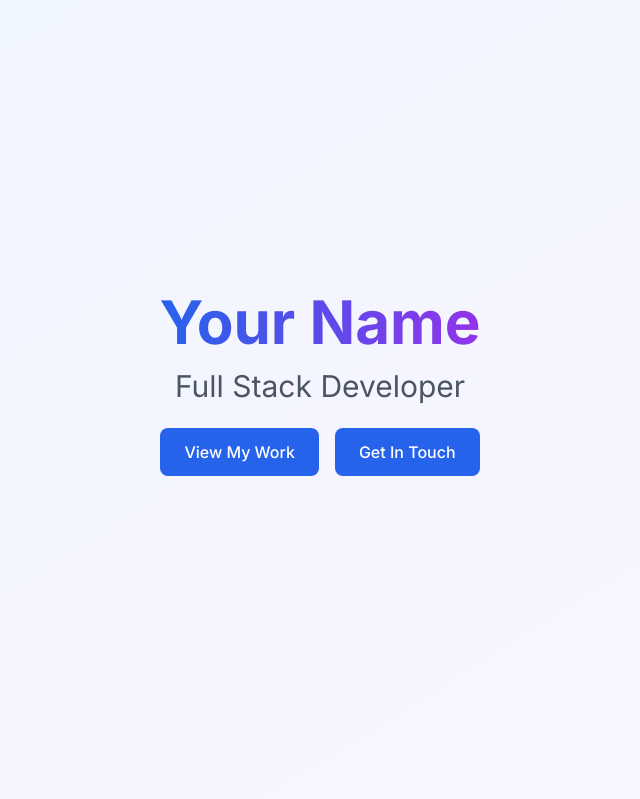
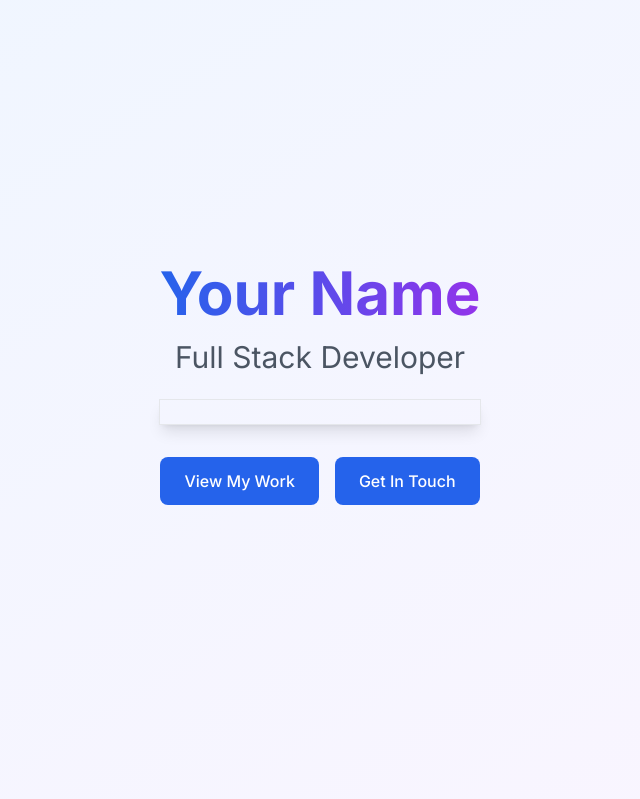
Before and after one commit to pawan980/portfolio, a Django app: page /about/ in a window 1280 px wide. Shown: the top 799 px of the page, without its empty margins (320-960 px from the left). Run offline with Django 4.2, Linux system fonts and the light colour scheme; data comes from the database, SQL or seed files in the repository; data that the repository does not hold is empty; some libraries are stand-ins or nearby versions.

Commit message:
redesign: improve bio section with card layout

```diff
--- a/templates/pages/about.html
+++ b/templates/pages/about.html
@@ -20,10 +20,15 @@
         </p>
 
 
-        <!-- Engaging Bio with Better Formatting -->
-        <div class="max-w-3xl mx-auto">
-            <div class="text-lg text-gray-600 dark:text-gray-400 leading-relaxed space-y-4 text-center">
-                {{ site.bio|linebreaks }}
+        <!-- Bio Section with Card Design -->
+        <div class="max-w-4xl mx-auto mb-8">
+            <div
+                class="bg-white/50 dark:bg-gray-800/50 backdrop-blur-sm rounded-2xl shadow-lg p-8 md:p-10 border border-gray-200/50 dark:border-gray-700/50">
+                <div class="prose prose-lg dark:prose-invert max-w-none">
+                    <div class="text-gray-700 dark:text-gray-300 space-y-4 text-left leading-relaxed">
+                        {{ site.bio|linebreaks }}
+                    </div>
+                </div>
             </div>
         </div>
 
```
